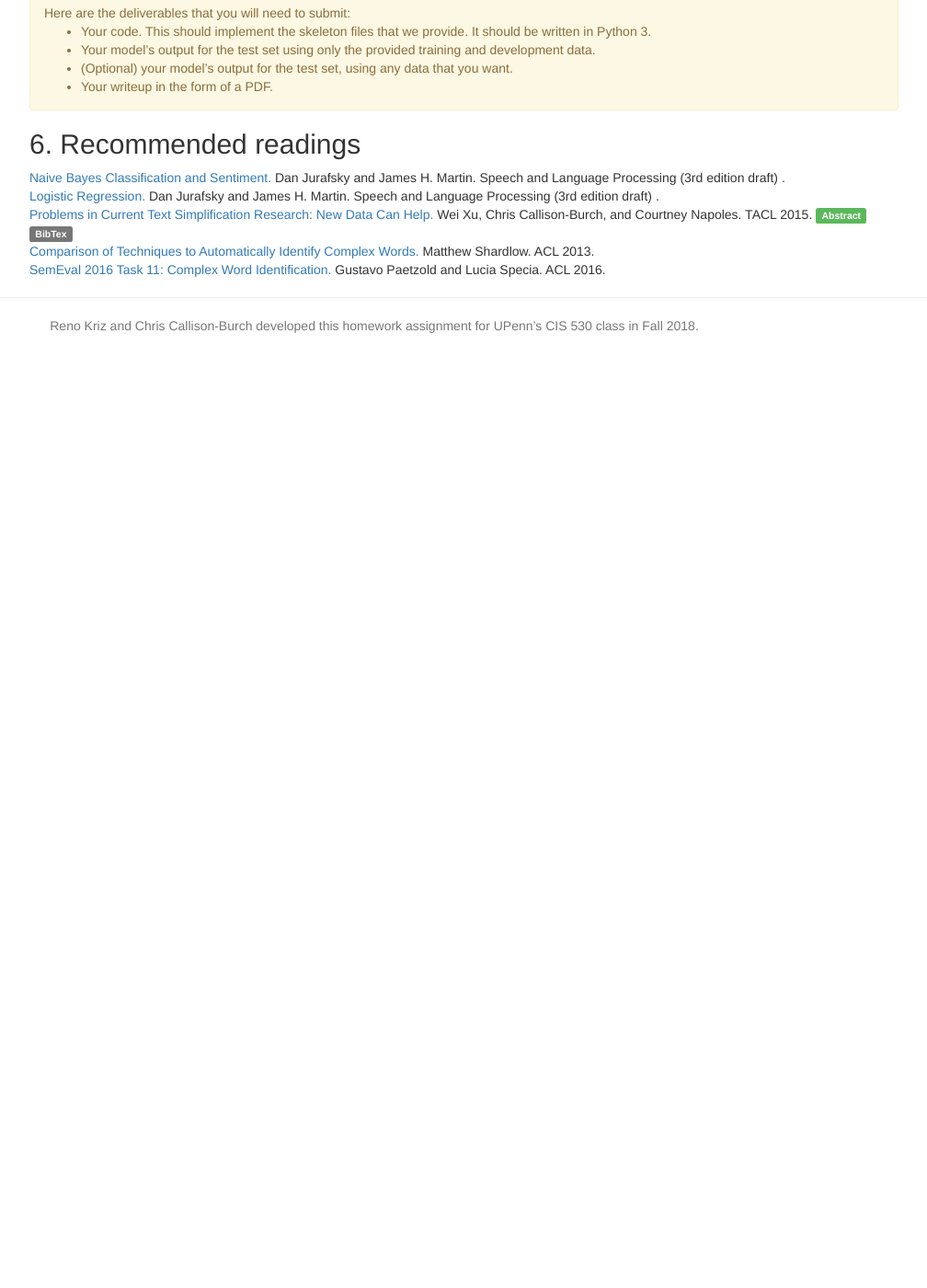
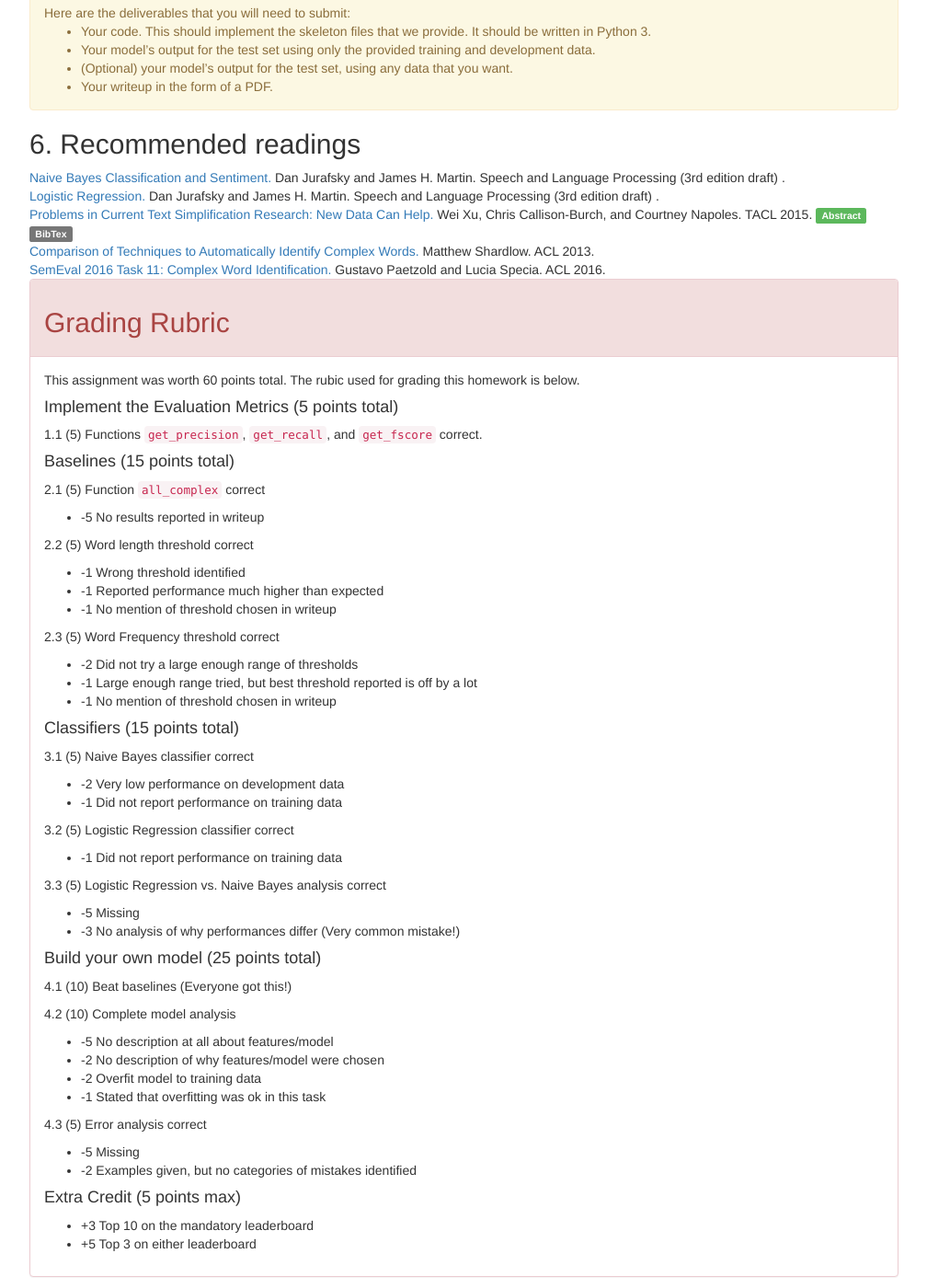
Before and after one commit to computational-linguistics-class/computational-linguistics-class.github.io, a Jekyll site: the page built from assignment2.md, in a window 1280 px wide and 1400 px high, scrolled down 4855 px. Shown: the whole window at 92% size, without its empty margins (233-1241 px from the left). Built offline with Jekyll 4.4.1, drawn with Linux system fonts in a browser that asks for light colours; nearby versions of some CDN libraries; a script that is not in the unit is left out; before the commit the page ends 5249 px from its top, so only the background shows below that.

Commit message:
Added rubric

```diff
--- a/assignment2.md
+++ b/assignment2.md
@@ -335,3 +335,70 @@ Here are the deliverables that you will need to submit:
 </td></tr>
   {% endfor %}
 </table>
+
+<div class="panel panel-danger">
+<div class="panel-heading" markdown="1">
+## Grading Rubric
+</div>
+<div class="panel-body" markdown="1">
+
+This assignment was worth 60 points total. The rubic used for grading this homework is below.
+
+#### Implement the Evaluation Metrics (5 points total)
+
+1.1 (5) Functions `get_precision`, `get_recall`, and `get_fscore` correct.
+
+#### Baselines (15 points total)
+
+2.1 (5) Function `all_complex` correct
+
+  - -5 No results reported in writeup
+
+2.2 (5) Word length threshold correct
+
+  - -1 Wrong threshold identified
+  - -1 Reported performance much higher than expected
+  - -1 No mention of threshold chosen in writeup
+
+2.3 (5) Word Frequency threshold correct
+
+  - -2 Did not try a large enough range of thresholds
+  - -1 Large enough range tried, but best threshold reported is off by a lot
+  - -1 No mention of threshold chosen in writeup
+
+#### Classifiers (15 points total)
+
+3.1  (5) Naive Bayes classifier correct
+
+  - -2 Very low performance on development data
+  - -1 Did not report performance on training data
+
+3.2 (5) Logistic Regression classifier correct
+
+  - -1 Did not report performance on training data
+
+3.3 (5) Logistic Regression vs. Naive Bayes analysis correct
+
+  - -5 Missing
+  - -3 No analysis of why performances differ (Very common mistake!)
+
+#### Build your own model (25 points total)
+
+4.1 (10) Beat baselines (Everyone got this!)
+
+4.2 (10) Complete model analysis
+
+  - -5 No description at all about features/model
+  - -2 No description of why features/model were chosen
+  - -2 Overfit model to training data
+  - -1 Stated that overfitting was ok in this task
+
+4.3 (5) Error analysis correct
+
+  - -5 Missing
+  - -2 Examples given, but no categories of mistakes identified
+
+#### Extra Credit (5 points max)
+
+- +3 Top 10 on the mandatory leaderboard
+- +5 Top 3 on either leaderboard
```
